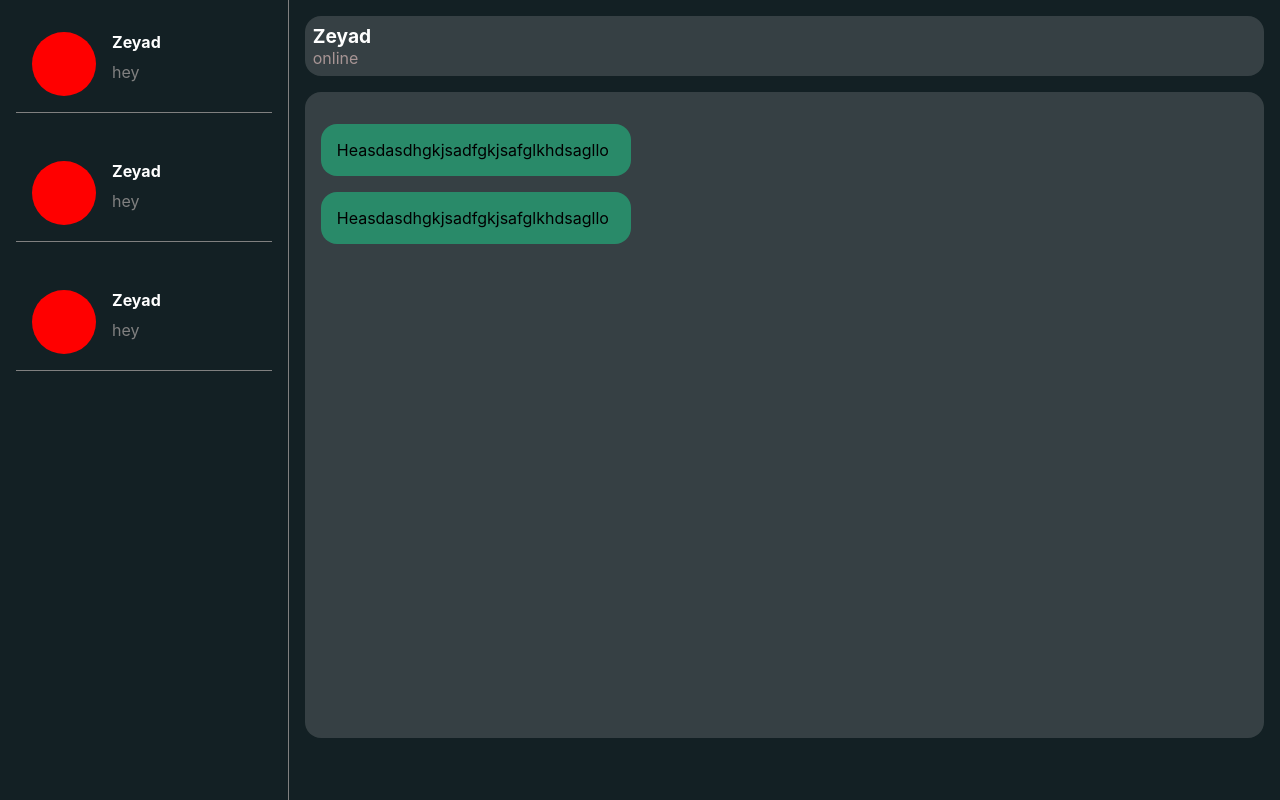
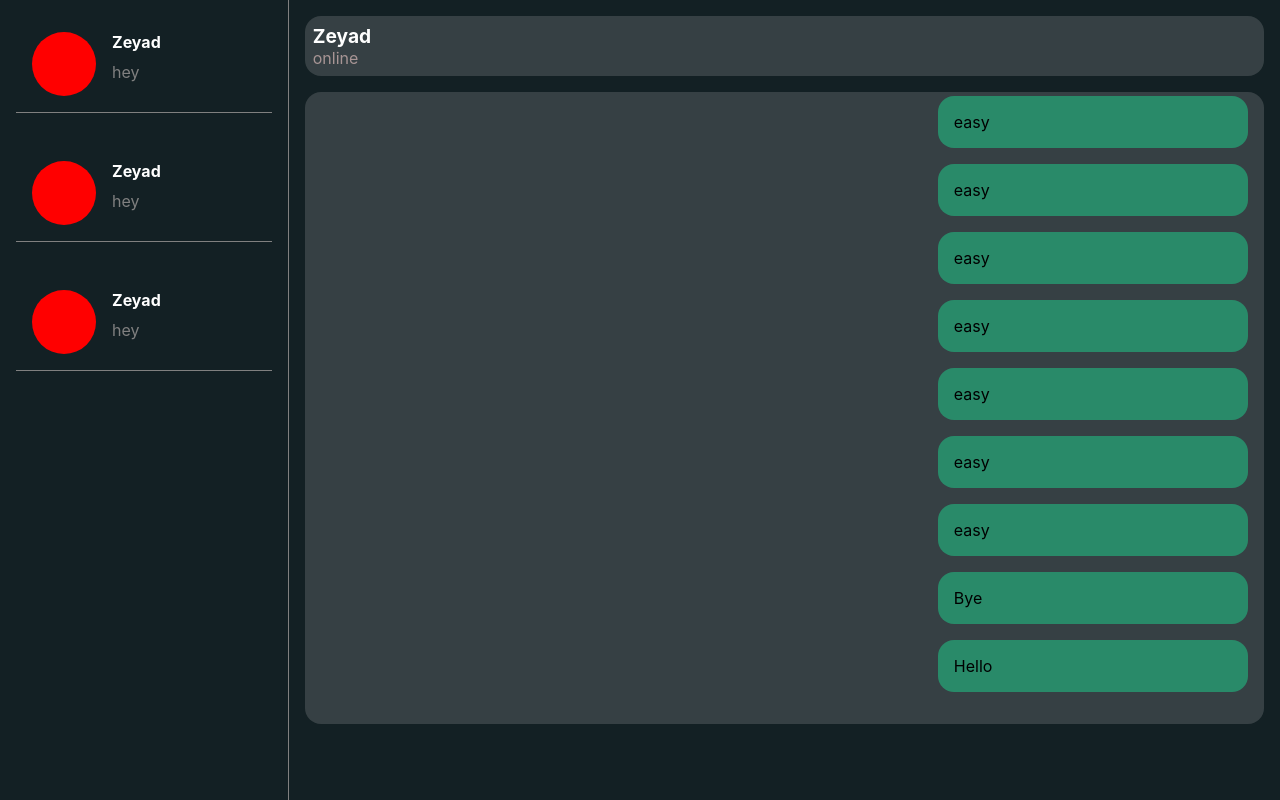
Before and after one commit to Zeyad-3amr/chat-application, a React (Create React App) app in the folder client/: page / in a window 1280 px wide. Built offline with nearby package versions, Linux system fonts and the light colour scheme.

Commit message:
created message component with its design

```diff
--- a/client/src/components/ChatRoom/ChatRoom.module.css
+++ b/client/src/components/ChatRoom/ChatRoom.module.css
@@ -13,5 +13,8 @@
   border-radius: 1rem;
   background-color: #364044;
   padding: 1rem;
-  height: 80%;
+  display: flex;
+  flex-direction: column-reverse;
+  overflow-y: auto;
+  max-height: 75vh;
 }
--- a/client/src/components/ChatRoom/ChatRoom.tsx
+++ b/client/src/components/ChatRoom/ChatRoom.tsx
@@ -10,8 +10,21 @@ export const ChatRoom: FC<ChatRoomProps> = (props) => {
     <div className={classes.container}>
       <Header />
       <div className={classes.chatBody}>
-        <Sender />
-        <Sender />
+        <Sender text={'Hello'} />
+        <Sender text={'Bye'} />
+        <Sender text={'easy'} />
+        <Sender text={'easy'} />
+        <Sender text={'easy'} />
+        <Sender text={'easy'} />
+        <Sender text={'easy'} />
+        <Sender text={'easy'} />
+        <Sender text={'easy'} />
+        <Sender text={'easy'} />
+        <Sender text={'easy'} />
+        <Sender text={'easy'} />
+        <Sender text={'easy'} />
+        <Sender text={'easy'} />
+        <Sender text={'easy'} />
       </div>
     </div>
   );
--- a/client/src/components/ChatRoom/Sender/Sender.module.css
+++ b/client/src/components/ChatRoom/Sender/Sender.module.css
@@ -1,10 +1,19 @@
 .container {
   width: 100%;
+  display: flex;
+  justify-content: flex-end;
+  /* flex-direction: column-reverse; */
 }
+
 .messageContainer {
-  margin: 1rem 0 1rem 0;
+  display: flex;
+  margin-bottom: 1rem;
   background-color: rgb(41, 138, 105);
   width: 30%;
   padding: 1rem;
   border-radius: 1rem;
+  align-self: flex-end;
 }
+.text {
+  word-break: break-word;
+}
--- a/client/src/components/ChatRoom/Sender/Sender.tsx
+++ b/client/src/components/ChatRoom/Sender/Sender.tsx
@@ -1,13 +1,15 @@
 import { FC } from 'react';
 import classes from './Sender.module.css';
 
-export interface SenderProps {}
+export interface SenderProps {
+  text: string;
+}
 
 export const Sender: FC<SenderProps> = (props) => {
   return (
     <div className={classes.container}>
       <div className={classes.messageContainer}>
-        <p className={classes.text}>Heasdasdhgkjsadfgkjsafglkhdsagllo</p>
+        <p className={classes.text}>{props.text}</p>
       </div>
     </div>
   );
```
